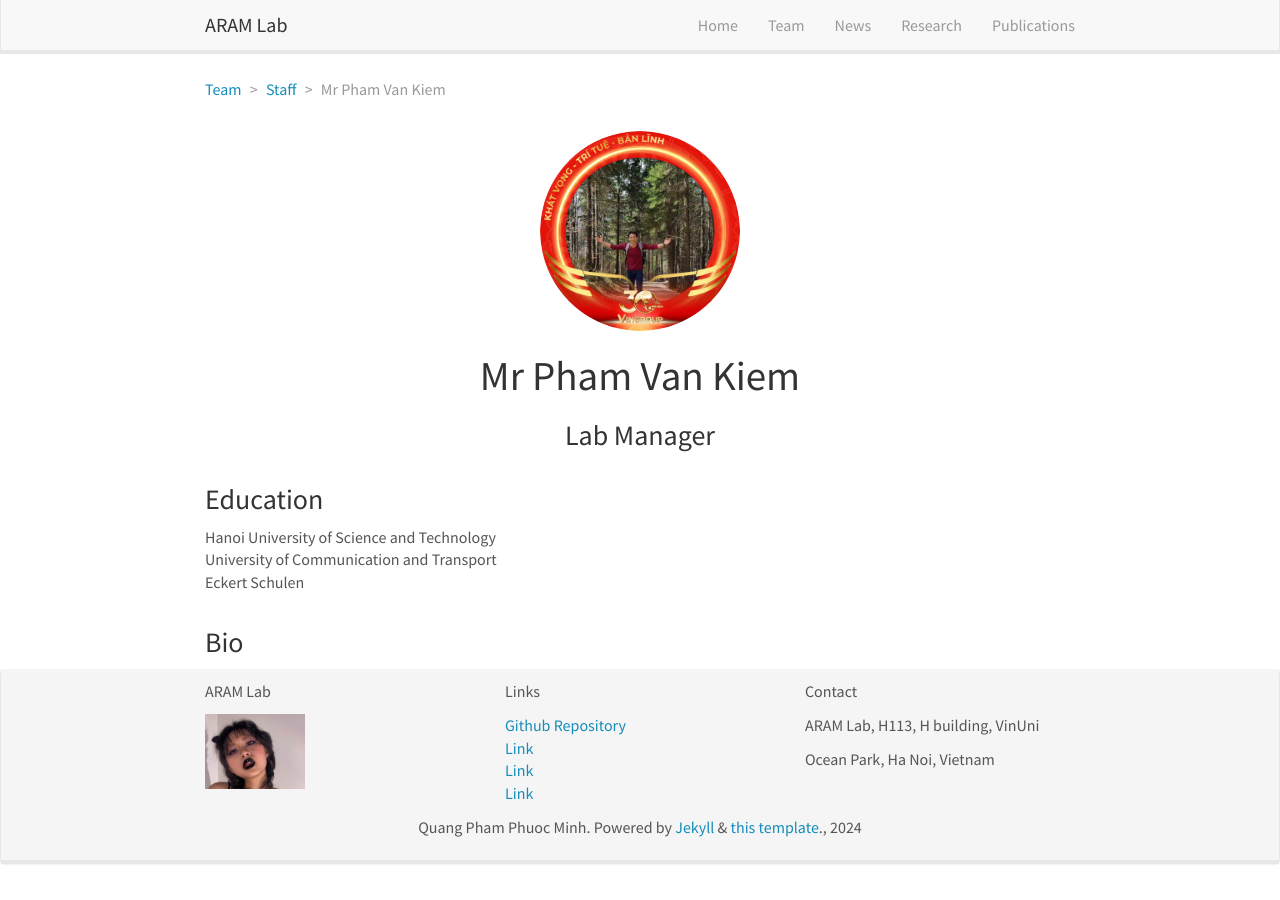
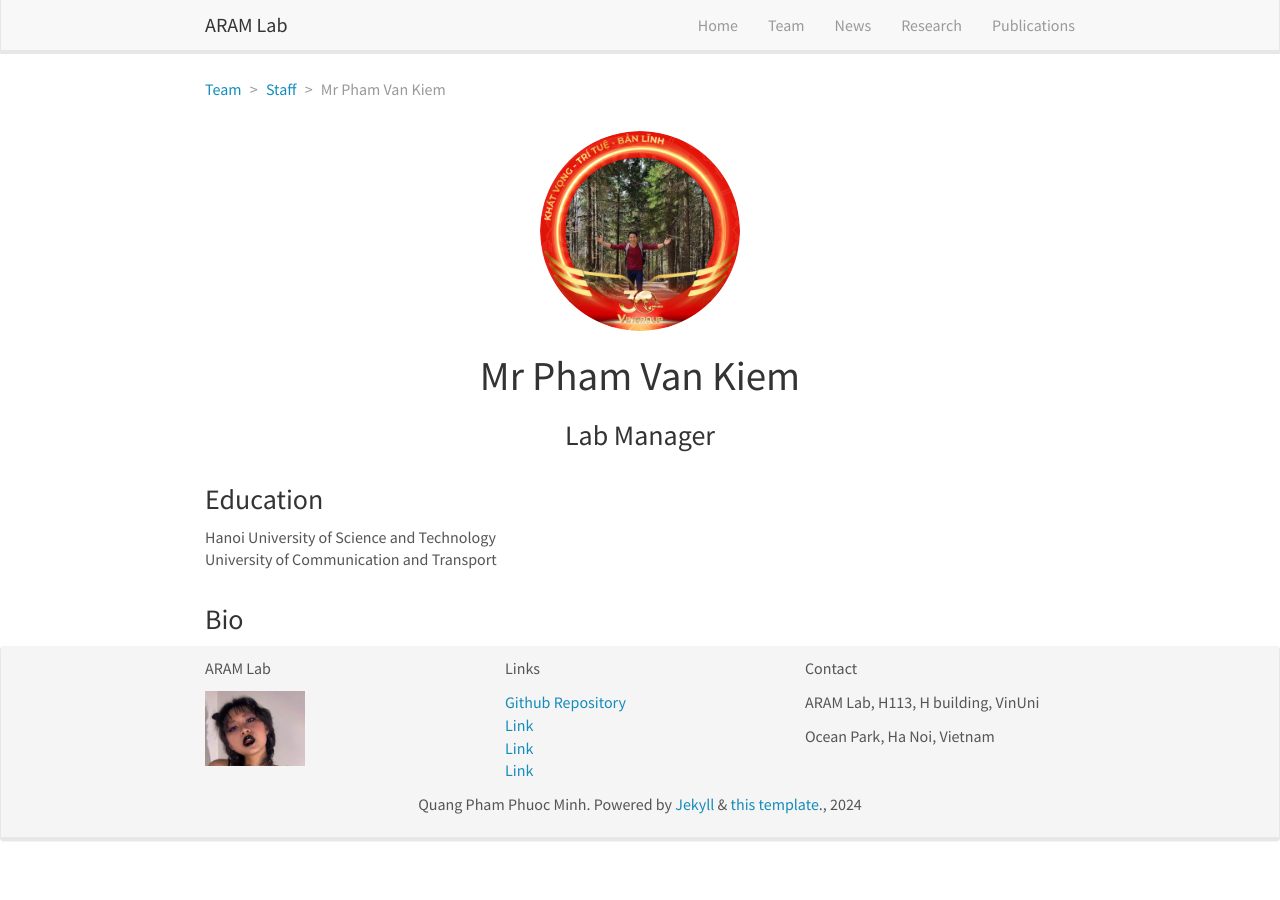
Before and after one commit to quangpham2006/ARAM, a Jekyll site: the page built from _pages/team/_posts/2024-06-07-researcher-staff_1_PVKiem.md, in a window 1280 px wide. Built offline with Jekyll 4.4.1, drawn with Linux system fonts in a browser that asks for light colours; nearby versions of some CDN libraries.

Commit message:
huhuhihihohohahahehehohohihi

```diff
--- a/_pages/team/_posts/2024-06-07-researcher-staff_1_PVKiem.md
+++ b/_pages/team/_posts/2024-06-07-researcher-staff_1_PVKiem.md
@@ -16,7 +16,7 @@ social:
 education:
     - Hanoi University of Science and Technology
     - University of Communication and Transport
-    - Eckert Schulen
+
 #  - 2018 PhD, Mechanical Engineering, Michigan State University, USA
 #  - 2010 MSc, Mechanical Engineering, Polytechnic University of Catalonia, Barcelona, Spain
 #  - 2009 MSc, Mechanical Engineering, National Institute of Applied Sciences of Lyon, France
```
